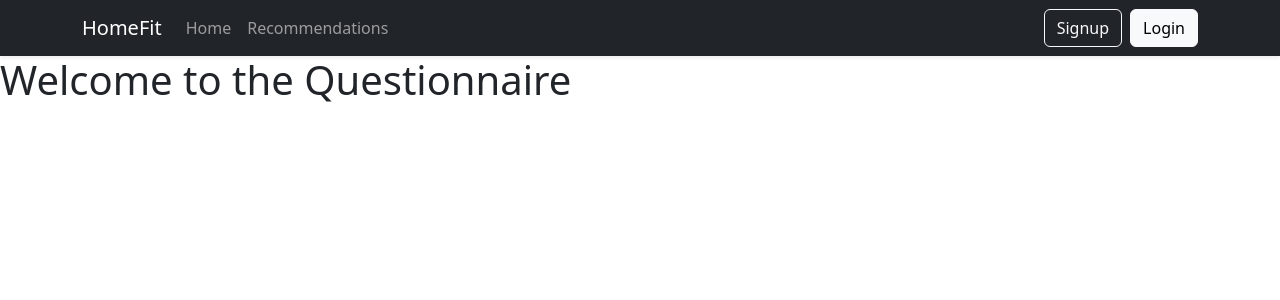
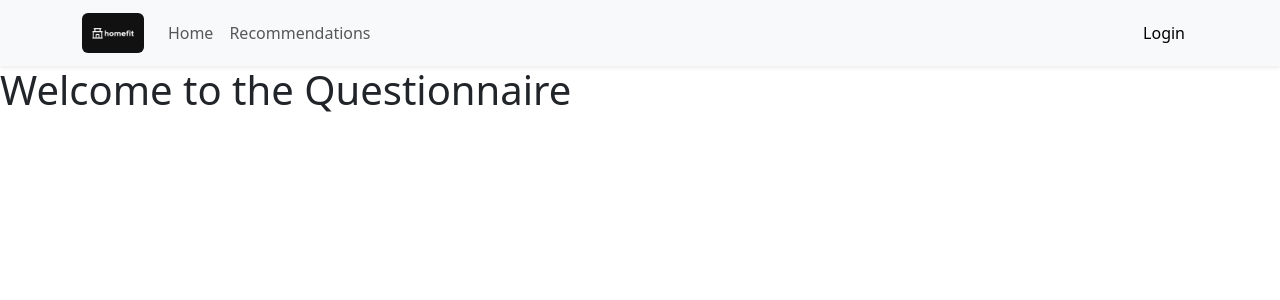
Before and after one commit to suhasramanand/homefit, a React (Create React App) app in the folder frontend/: page / in a window 1280 px wide. Shown: the top 300 px of the page. Built offline with nearby package versions, Linux system fonts and the light colour scheme.

Commit message:
added logo to navbar

```diff
--- a/frontend/src/App.js
+++ b/frontend/src/App.js
@@ -22,7 +22,7 @@ function App() {
         <Route path="/questionnaire" element={<QuestionnairePage />} /> {/* Add this route */}
       </Routes>
     </div>
-  );git
+  );
 }
 
 export default App;
--- a/frontend/src/components/layout/Navbar.js
+++ b/frontend/src/components/layout/Navbar.js
@@ -1,14 +1,29 @@
-import React from 'react';
+import React, { useState, useEffect } from 'react';
 import { Link } from 'react-router-dom';
-import { Navbar, Nav, Container, Button } from 'react-bootstrap';
+import { Navbar, Nav, Container, Button, Image } from 'react-bootstrap';
 
 const CustomNavbar = () => {
+  const [isDarkMode, setIsDarkMode] = useState(false);
+
+  useEffect(() => {
+    // Detect dark mode from system preference
+    const darkModePreference = window.matchMedia('(prefers-color-scheme: dark)').matches;
+    setIsDarkMode(darkModePreference);
+  }, []);
+
+  const logoSrc = isDarkMode ? '/Logo.jpg' : '/LogoDark.jpg';
+
   return (
-    <Navbar bg="dark" variant="dark" expand="lg" className="shadow-sm">
+    <Navbar bg={isDarkMode ? "dark" : "light"} variant={isDarkMode ? "dark" : "light"} expand="lg" className="shadow-sm">
       <Container>
-        {/* Brand Logo */}
+        {/* Brand Logo with Rounded Edges */}
         <Navbar.Brand as={Link} to="/">
-          HomeFit
+          <Image
+            src={logoSrc}
+            alt="HomeFit Logo"
+            height="40"
+            className="rounded"
+          />
         </Navbar.Brand>
 
         {/* Navbar Toggle (for mobile view) */}
```
Also changed, not shown: frontend/public/Logo.jpg (added), frontend/public/LogoDark.jpg (added).
